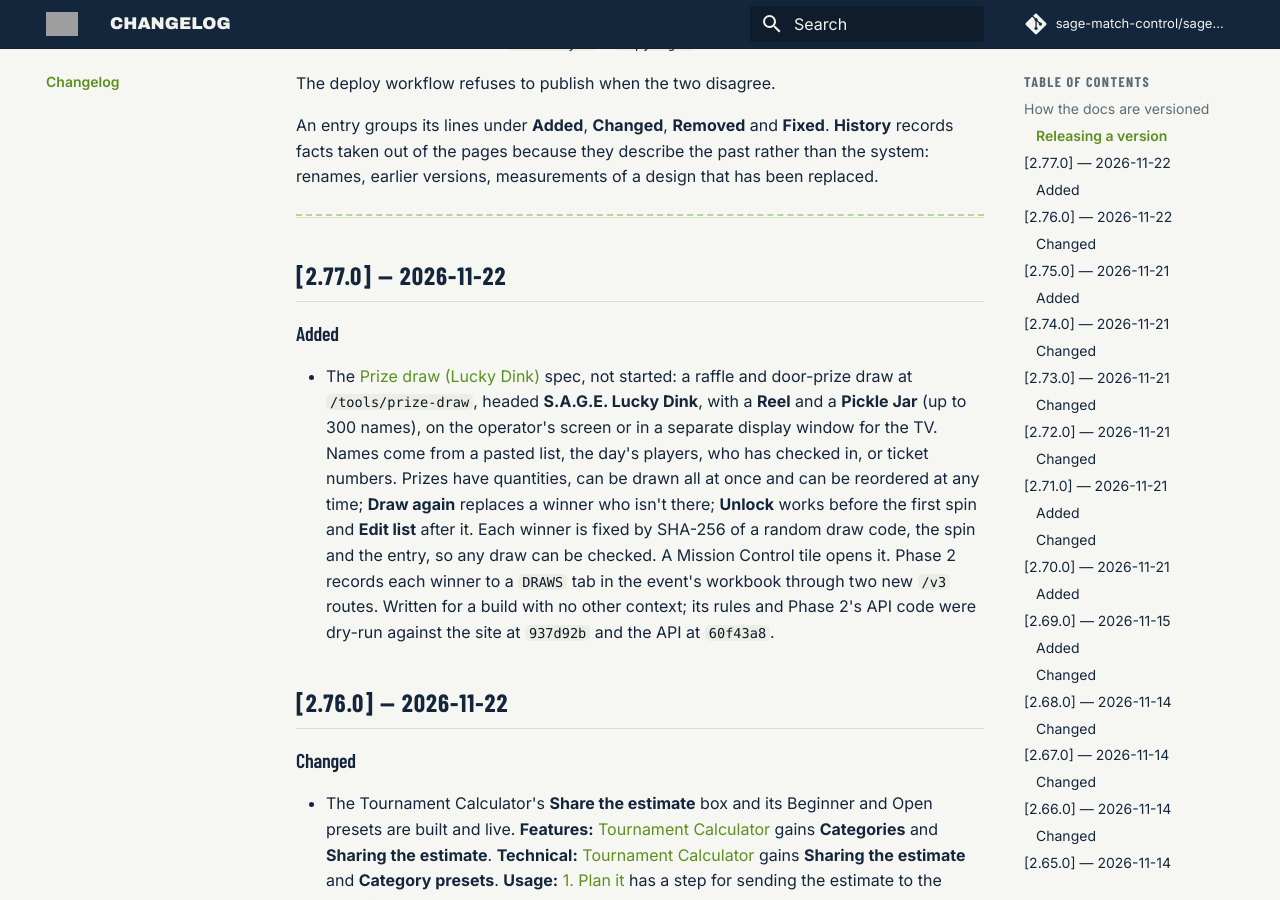
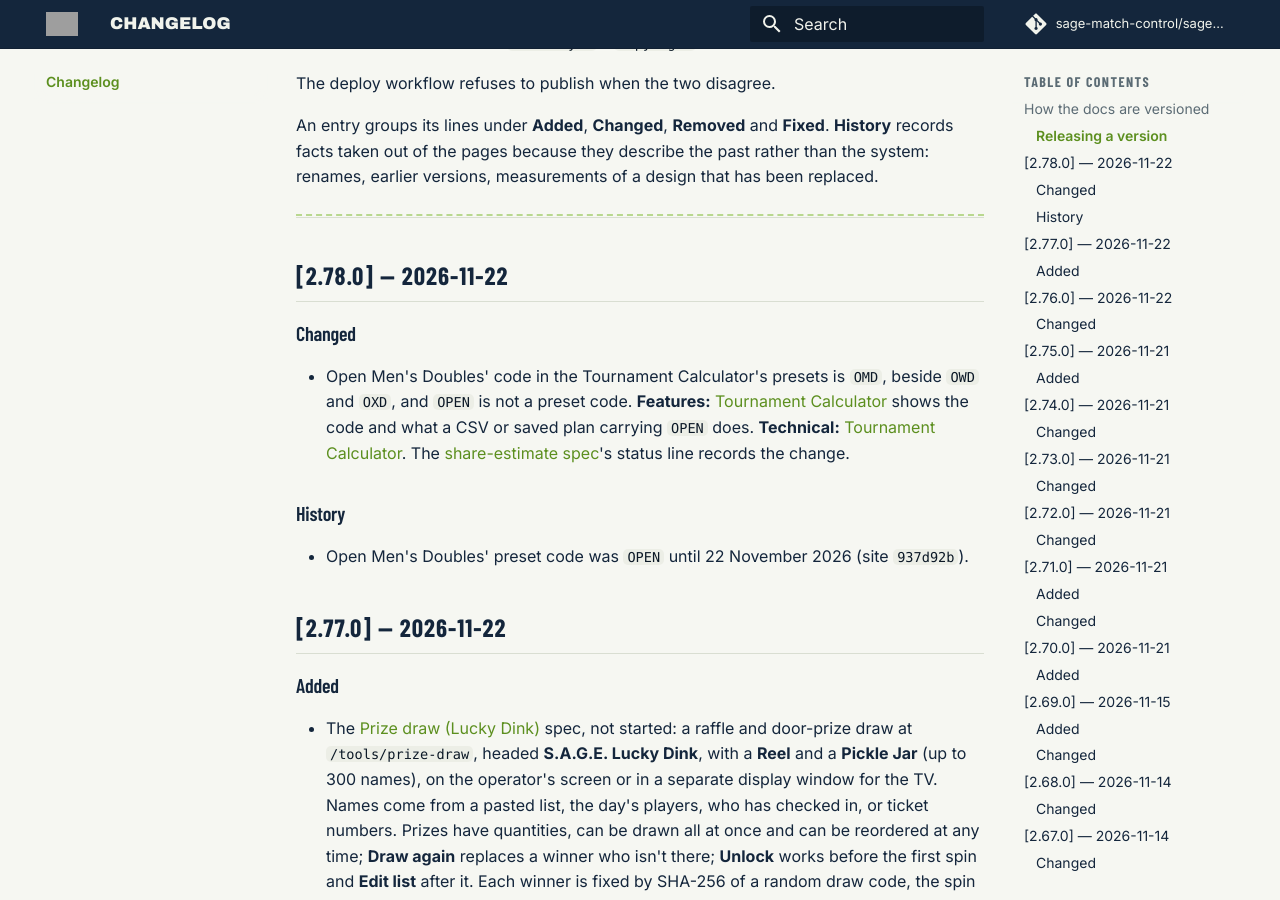
Before and after one commit to sage-match-control/sage-docs, an MkDocs documentation site: the page built from docs/changelog.md, in a window 1280 px wide and 900 px high, scrolled down 1027 px. Built offline with MkDocs 1.6.1 and Material for MkDocs 9.7.7, drawn with Linux system fonts in a browser that asks for light colours; comment, search, counter and statistics services are not loaded.

Commit message:
docs 2.78.0: Open Men's Doubles is OMD in the Tournament Calculator
Features: the codes table shows OMD, and what a CSV or saved plan carrying
OPEN does now. Technical: the presets paragraph (no alias for OPEN). The
share-estimate spec's status line records the change (site 937d92b).

Co-Authored-By: Claude Opus 5.5 <noreply@anthropic.com>

```diff
--- a/docs/changelog.md
+++ b/docs/changelog.md
@@ -36,6 +36,22 @@ rather than the system: renames, earlier versions, measurements of a design that
 has been replaced.
 
 ---
+
+## [2.78.0] — 2026-11-22
+
+### Changed
+
+- Open Men's Doubles' code in the Tournament Calculator's presets is `OMD`, beside `OWD` and
+  `OXD`, and `OPEN` is not a preset code. **Features:**
+  [Tournament Calculator](features/tournament-calculator.md#categories) shows the code and what a
+  CSV or saved plan carrying `OPEN` does. **Technical:**
+  [Tournament Calculator](technical/tournament-calculator.md#category-presets). The
+  [share-estimate spec](specs/implemented/calculator-share-estimate-spec.md)'s status line records
+  the change.
+
+### History
+
+- Open Men's Doubles' preset code was `OPEN` until 22 November 2026 (site `937d92b`).
 
 ## [2.77.0] — 2026-11-22
 
--- a/mkdocs.yml
+++ b/mkdocs.yml
@@ -6,7 +6,7 @@ repo_name: sage-match-control/sage-docs
 edit_uri: edit/main/docs/
 # The docs version. Bump it with a new entry at the top of docs/changelog.md;
 # the deploy workflow checks the two agree.
-copyright: 'S.A.G.E. Documentation <a href="https://sage-match-control.github.io/sage-docs/changelog/">v2.77.0</a>'
+copyright: 'S.A.G.E. Documentation <a href="https://sage-match-control.github.io/sage-docs/changelog/">v2.78.0</a>'
 
 docs_dir: docs
 
```
Also changed, not shown: docs/features/tournament-calculator.md (+5 -4 lines), docs/specs/implemented/calculator-share-estimate-spec.md (+4 -1 lines), docs/technical/tournament-calculator.md (+5 -2 lines).
